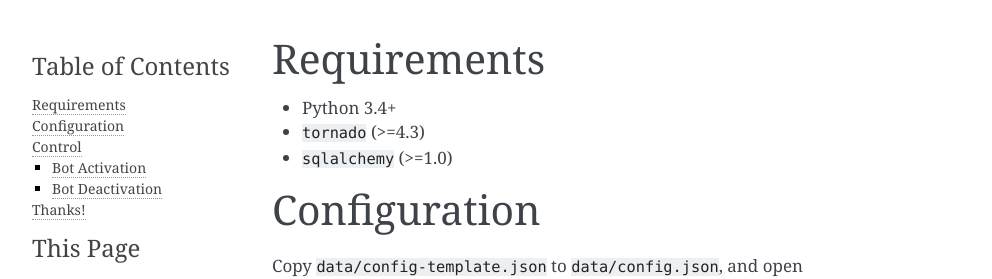
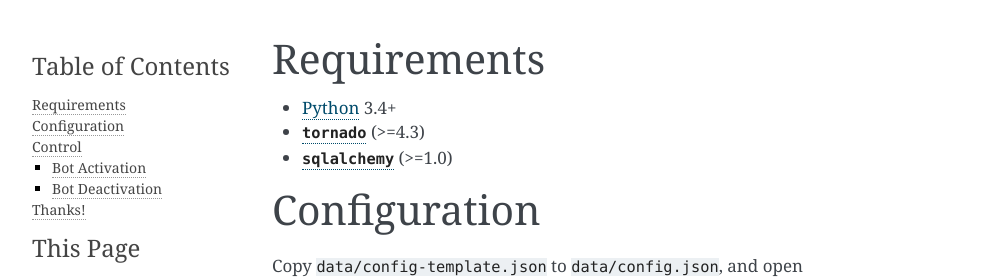
Before and after one commit to CactusDev/CactusBot, a Sphinx documentation site: the page built from docs/setup.md, in a window 1280 px wide. Shown: the top 279 px of the page, without its empty margins (148-1140 px from the left). Built offline with Sphinx 7.4.7, drawn with Linux system fonts in a browser that asks for light colours; some of the changed lines change nothing that is shown.

Commit message:
Add links to docs

```diff
--- a/docs/setup.md
+++ b/docs/setup.md
@@ -1,8 +1,8 @@
 # Requirements
 
-* Python 3.4+
-* `tornado` (>=4.3)
-* `sqlalchemy` (>=1.0)
+* [Python](https://www.python.org/) 3.4+
+* [`tornado`](https://www.tornadoweb.org/) (>=4.3)
+* [`sqlalchemy`](https://www.sqlalchemy.org/) (>=1.0)
 
 # Configuration
 
```
